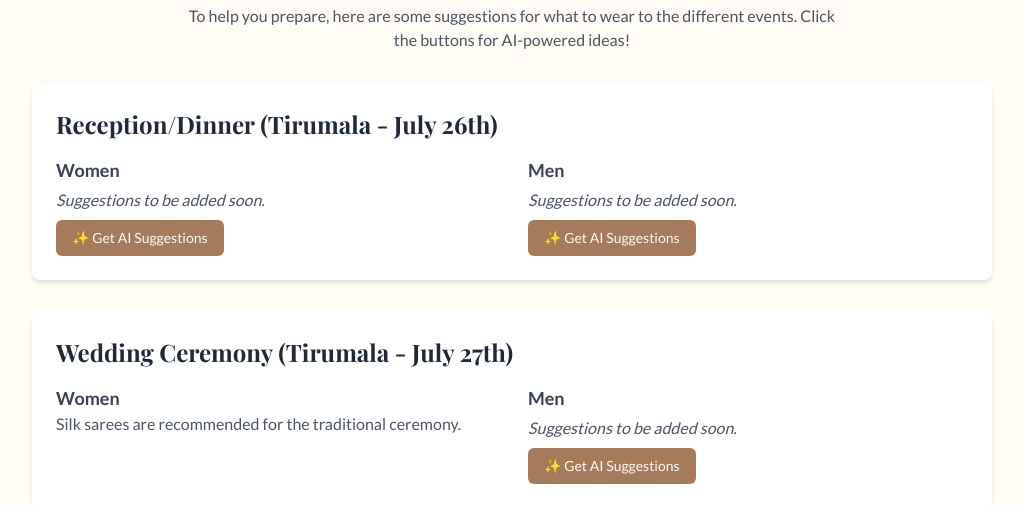
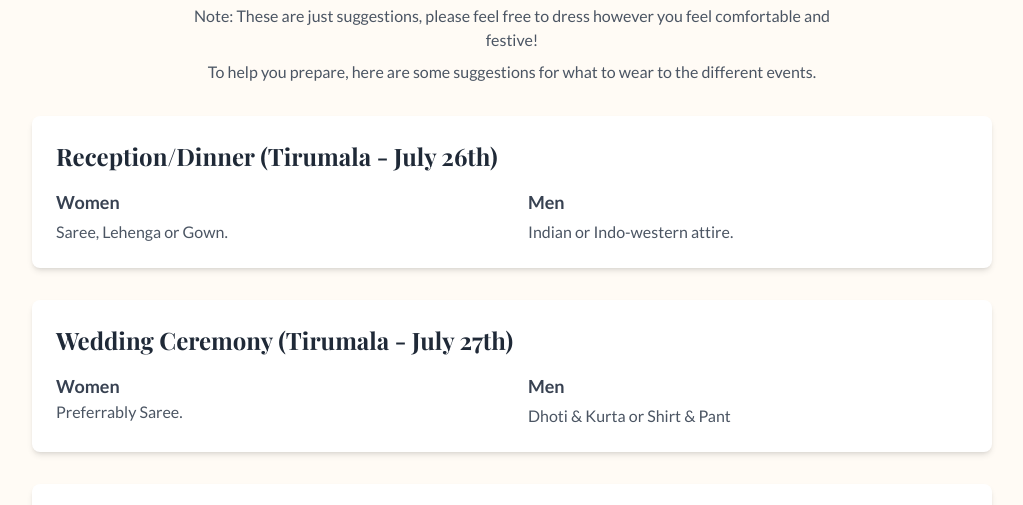
Before and after one commit to nishantkakar/nishantkakar.github.io, a plain HTML site: page index.html in a window 1280 px wide. Both pictures are taken after a click on the button "Wardrobe". Shown: the part 274-779 px from the top of the page, without its empty margins (128-1151 px from the left). Drawn offline with nearby package versions, Linux system fonts and the light colour scheme.

Commit message:
Add Wardrobe

```diff
--- a/index.html
+++ b/index.html
@@ -8,12 +8,6 @@
     <link rel="preconnect" href="https://fonts.googleapis.com">
     <link rel="preconnect" href="https://fonts.gstatic.com" crossorigin>
     <link href="https://fonts.googleapis.com/css2?family=Playfair+Display:wght@400;700&family=Lato:wght@300;400;700&display=swap" rel="stylesheet">
-    <!-- Visualization & Content Choices:
-        - Report Info: Event Timeline -> Goal: Inform -> Presentation: A vertical, icon-enhanced timeline built with HTML/CSS, with venue names integrated. Interaction: N/A, clarity is prioritized. Justification: A visual timeline is more engaging and easier to scan than a plain text list.
-        - Report Info: Multiple Locations -> Goal: Organize -> Presentation: Content cards in a dedicated 'Locations' tab, including addresses and direct text links to Google Maps. Interaction: Click tab to view, click map link to open Google Maps. Justification: Grouping location info prevents it from cluttering the schedule; direct links provide clear navigation.
-        - Report Info: Wardrobe Suggestions -> Goal: Inform & Assist -> Presentation: Structured text in a dedicated 'Wardrobe' tab with buttons to trigger Gemini API calls for AI-generated suggestions for each event. Interaction: Click button to fetch and display suggestions. Justification: Provides helpful, dynamic content where information was previously static or missing.
-        - Report Info: RSVP Form -> Goal: Collect Responses -> Presentation: Embedded Google Form in a dedicated 'RSVP' tab. Interaction: Fill out and submit the form. Justification: Provides a direct and easy way for guests to confirm their attendance.
-    -->
     <style>
         body {
             font-family: 'Lato', sans-serif;
@@ -48,15 +42,7 @@
             width: 2px;
             background-color: #E0C097; /* Muted gold */
         }
-        .ai-suggestion-btn {
-            background-color: #A67B5B; /* Richer brown for buttons */
-            color: #FFFBF5; /* Light text on dark button */
-            transition: background-color 0.3s ease;
-        }
-        .ai-suggestion-btn:hover {
-            background-color: #8C6A4D; /* Slightly darker on hover */
-        }
-        /* Modal styles */
+        /* Modal styles (kept for potential future use, though AI buttons are removed) */
         .modal {
             display: none; /* Hidden by default */
             position: fixed;
@@ -96,10 +82,10 @@
             justify-content: center;
             align-items: center;
             width: 100%;
-            padding-top: 20px; /* Add some padding above the iframe */
+            padding-top: 20px;
         }
         .rsvp-iframe-container iframe {
-            max-width: 100%; /* Ensure iframe is responsive */
+            max-width: 100%;
         }
     </style>
 </head>
@@ -244,21 +230,20 @@
             <div id="wardrobe" class="content-tab" style="display: none;">
                 <div class="text-center mb-8">
                     <h2 class="text-3xl font-bold text-[#A67B5B]">Wardrobe Suggestions</h2>
-                    <p class="mt-2 text-gray-600 max-w-2xl mx-auto">To help you prepare, here are some suggestions for what to wear to the different events. Click the buttons for AI-powered ideas!</p>
+                    <p class="mt-2 text-gray-600 max-w-2xl mx-auto">Note: These are just suggestions, please feel free to dress however you feel comfortable and festive!</p>
+                    <p class="mt-2 text-gray-600 max-w-2xl mx-auto">To help you prepare, here are some suggestions for what to wear to the different events.</p>
                 </div>
-                <div class="space-y-8">
+                <div class="space-y-8 mt-6">
                     <div class="bg-white p-6 rounded-lg shadow-md">
                         <h3 class="text-2xl font-bold text-gray-800">Reception/Dinner (Tirumala - July 26th)</h3>
                         <div class="mt-4 grid sm:grid-cols-2 gap-x-8 gap-y-4">
                             <div>
                                 <h4 class="font-semibold text-lg text-gray-700">Women</h4>
-                                <div id="tirumala-reception-women-suggestions" class="text-gray-600 italic mt-1">Suggestions to be added soon.</div>
-                                <button onclick="getAISuggestions('tirumala-reception-women', 'Suggest festive yet comfortable Indian attire for women attending an evening reception and dinner in Tirumala. The event is on July 26th. Provide 2-3 distinct outfit options with brief descriptions.')" class="ai-suggestion-btn mt-2 py-2 px-4 rounded-md text-sm">✨ Get AI Suggestions</button>
+                                <p class="text-gray-600 mt-1">Saree, Lehenga or Gown.</p>
                             </div>
                              <div>
                                 <h4 class="font-semibold text-lg text-gray-700">Men</h4>
-                                <div id="tirumala-reception-men-suggestions" class="text-gray-600 italic mt-1">Suggestions to be added soon.</div>
-                                <button onclick="getAISuggestions('tirumala-reception-men', 'Suggest smart and comfortable Indian or Indo-western attire for men attending an evening reception and dinner in Tirumala. The event is on July 26th. Provide 2-3 distinct outfit options with brief descriptions.')" class="ai-suggestion-btn mt-2 py-2 px-4 rounded-md text-sm">✨ Get AI Suggestions</button>
+                                <p class="text-gray-600 mt-1">Indian or Indo-western attire.</p>
                             </div>
                         </div>
                     </div>
@@ -267,12 +252,11 @@
                         <div class="mt-4 grid sm:grid-cols-2 gap-x-8 gap-y-4">
                             <div>
                                 <h4 class="font-semibold text-lg text-gray-700">Women</h4>
-                                <p class="text-gray-600">Silk sarees are recommended for the traditional ceremony.</p>
+                                <p class="text-gray-600">Preferrably Saree.</p>
                             </div>
                              <div>
                                 <h4 class="font-semibold text-lg text-gray-700">Men</h4>
-                                <div id="tirumala-wedding-men-suggestions" class="text-gray-600 italic mt-1">Suggestions to be added soon.</div>
-                                <button onclick="getAISuggestions('tirumala-wedding-men', 'Suggest appropriate traditional Indian attire for men attending an early morning wedding ceremony in Tirumala. Provide 2-3 distinct outfit options with brief descriptions.')" class="ai-suggestion-btn mt-2 py-2 px-4 rounded-md text-sm">✨ Get AI Suggestions</button>
+                                <p class="text-gray-600 mt-1">Dhoti & Kurta or Shirt & Pant</p>
                             </div>
                         </div>
                     </div>
@@ -281,13 +265,11 @@
                         <div class="mt-4 grid sm:grid-cols-2 gap-x-8 gap-y-4">
                             <div>
                                 <h4 class="font-semibold text-lg text-gray-700">Women</h4>
-                                <div id="delhi-reception-women-suggestions" class="text-gray-600 italic mt-1">Suggestions to be added soon.</div>
-                                <button onclick="getAISuggestions('delhi-reception-women', 'Suggest elegant and festive attire options for women attending an Indian wedding reception in Delhi. The event is in August at 7 PM. Provide 3-4 distinct styles with brief descriptions, suitable for a celebratory evening.')" class="ai-suggestion-btn mt-2 py-2 px-4 rounded-md text-sm">✨ Get AI Suggestions</button>
+                                <p class="text-gray-600 mt-1">Indian Formal. Examples: Lehenga, Saree or Gown.</p>
                             </div>
                             <div>
                                 <h4 class="font-semibold text-lg text-gray-700">Men</h4>
-                                <div id="delhi-reception-men-suggestions" class="text-gray-600 italic mt-1">Suggestions to be added soon.</div>
-                                <button onclick="getAISuggestions('delhi-reception-men', 'Suggest smart and stylish attire options for men attending an Indian wedding reception in Delhi. The event is in August at 7 PM. Provide 2-3 distinct styles with brief descriptions, suitable for a celebratory evening.')" class="ai-suggestion-btn mt-2 py-2 px-4 rounded-md text-sm">✨ Get AI Suggestions</button>
+                                <p class="text-gray-600 mt-1">Indian Formal. Examples: Sherwani, Formal Suit or Indowestern.</p>
                             </div>
                         </div>
                     </div>
@@ -316,9 +298,9 @@
     <script>
         const tabs = document.querySelectorAll('.content-tab');
         const buttons = document.querySelectorAll('.tab-button');
-        const modal = document.getElementById('messageModal');
-        const modalMessageText = document.getElementById('modalMessageText');
-        const loader = document.getElementById('loader');
+        const modal = document.getElementById('messageModal'); // Kept for potential future use
+        const modalMessageText = document.getElementById('modalMessageText'); // Kept
+        const loader = document.getElementById('loader'); // Kept
 
         function showTab(tabId) {
             tabs.forEach(tab => {
@@ -338,7 +320,7 @@
         // Initialize first tab
         showTab('schedule');
 
-
+        // Functions for modal (kept for potential future use, though no active elements call them now)
         function showModal(message, isLoading = false) {
             modalMessageText.textContent = message;
             loader.style.display = isLoading ? 'block' : 'none';
@@ -349,57 +331,14 @@
             modal.style.display = 'none';
         }
 
+        // getAISuggestions function is no longer needed as all AI buttons have been removed.
+        // You can remove this function if you are sure no other elements will use it.
+        // For now, it's left commented out or can be fully removed.
+        /*
         async function getAISuggestions(suggestionType, promptText) {
-            const suggestionDiv = document.getElementById(`${suggestionType}-suggestions`);
-            if (!suggestionDiv) {
-                console.error('Suggestion div not found for:', suggestionType);
-                showModal('Error: Could not find where to display suggestions.');
-                return;
-            }
-
-            showModal('Fetching suggestions...', true);
-
-            const apiKey = ""; // API key will be injected by the environment
-            const apiUrl = `https://generativelanguage.googleapis.com/v1beta/models/gemini-2.0-flash:generateContent?key=${apiKey}`;
-
-            let chatHistory = [{ role: "user", parts: [{ text: promptText }] }];
-            const payload = { contents: chatHistory };
-
-            try {
-                const response = await fetch(apiUrl, {
-                    method: 'POST',
-                    headers: { 'Content-Type': 'application/json' },
-                    body: JSON.stringify(payload)
-                });
-
-                if (!response.ok) {
-                    const errorData = await response.json();
-                    console.error('API Error:', errorData);
-                    throw new Error(`API request failed with status ${response.status}: ${errorData.error?.message || 'Unknown error'}`);
-                }
-
-                const result = await response.json();
-
-                if (result.candidates && result.candidates.length > 0 &&
-                    result.candidates[0].content && result.candidates[0].content.parts &&
-                    result.candidates[0].content.parts.length > 0) {
-                    const text = result.candidates[0].content.parts[0].text;
-                    suggestionDiv.innerHTML = text.replace(/\n/g, '<br>'); // Preserve line breaks
-                    suggestionDiv.classList.remove('italic');
-                    suggestionDiv.classList.add('text-gray-700'); // Change text color for better readability
-                    closeModal();
-                } else {
-                    console.error('Unexpected API response structure:', result);
-                    throw new Error('Could not retrieve suggestions from the AI.');
-                }
-            } catch (error) {
-                console.error('Error fetching AI suggestions:', error);
-                suggestionDiv.textContent = 'Sorry, could not fetch suggestions at this time.';
-                suggestionDiv.classList.remove('italic');
-                suggestionDiv.classList.add('text-red-500');
-                showModal(`Error: ${error.message}`);
-            }
+            // ... (original function code)
         }
+        */
     </script>
 </body>
 </html>
```
